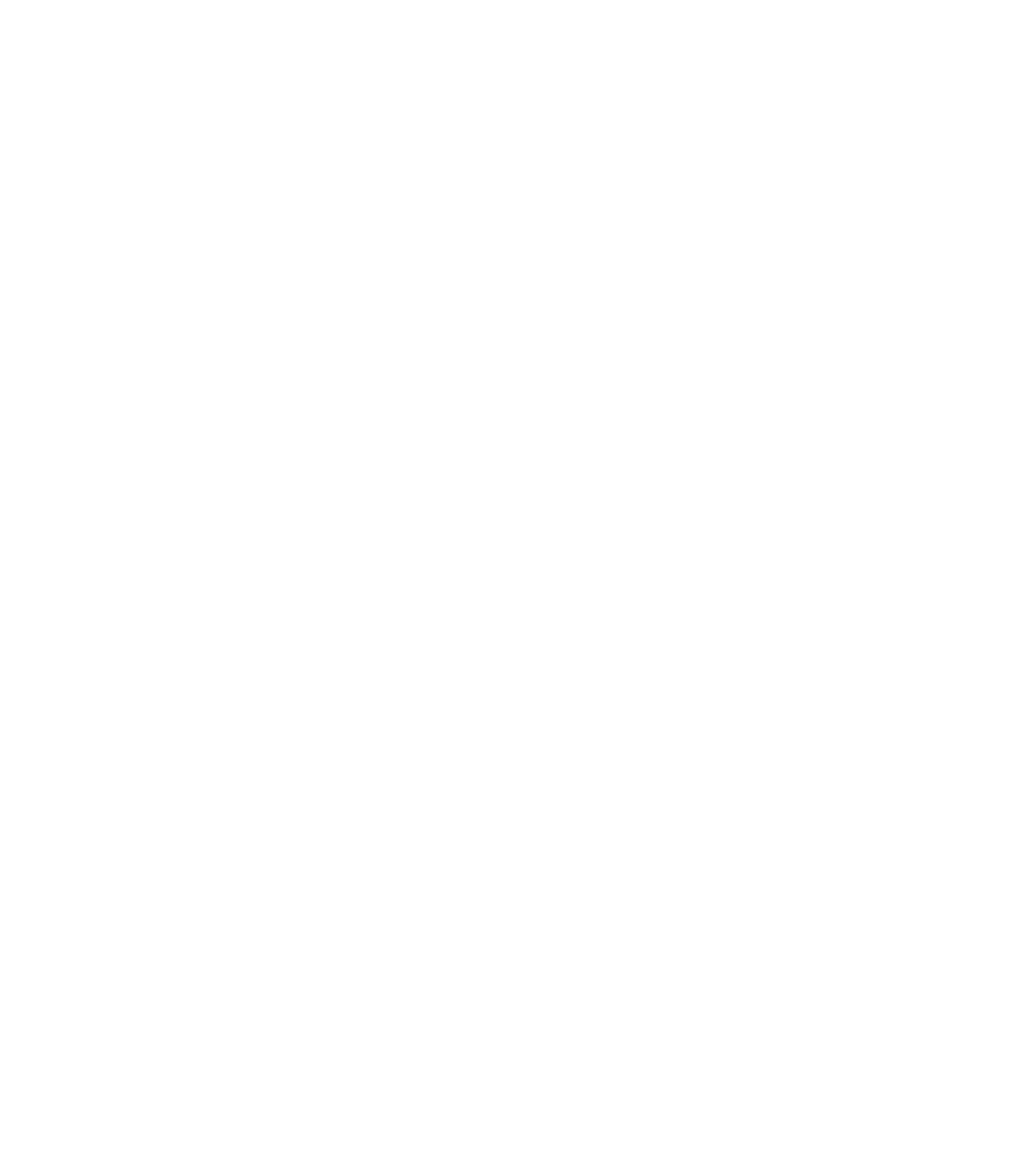
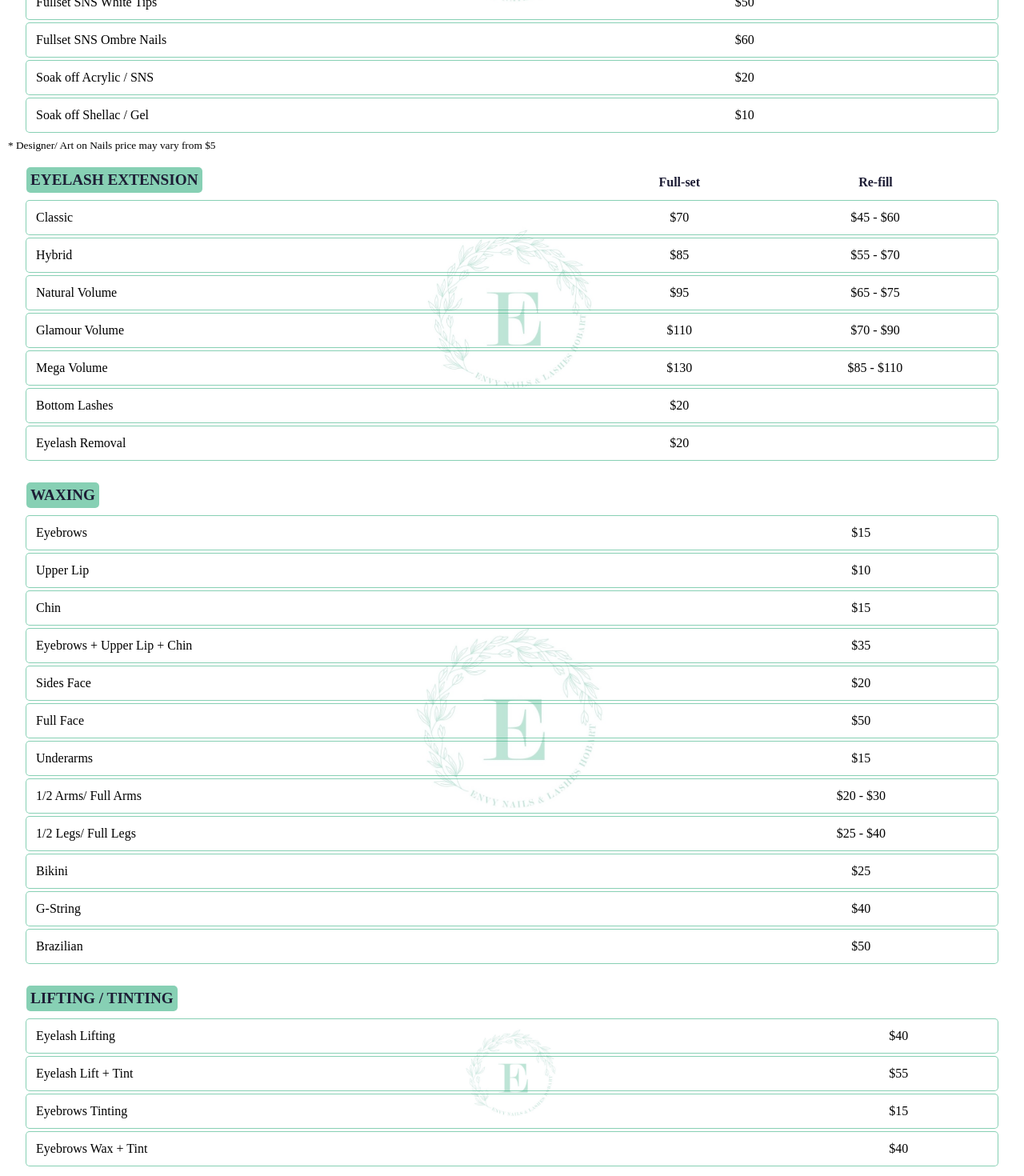
Before and after one commit to johnnyhuynh-dev/envy-nails, a React (Create React App) app: page / in a window 1280 px wide. Shown: the part 600-2070 px from the top of the page at 80% size. Before the commit the page ends 800 px from the top, so only its background shows below. Built offline with nearby package versions, Linux system fonts and the light colour scheme; no server answers; the database is empty.

Commit message:
fix pricing table, place the embedded logo image outside of each table

```diff
--- a/src/App.js
+++ b/src/App.js
@@ -1,7 +1,6 @@
 import React, { useState } from "react";
 import Footer from "./Footer";
 import NavBar from "./NavBar";
-import ProgressBar from "./ProgressBar";
 import UploadForm from "./firebase/UploadForm";
 import Slider from "./Slider";
 import Loader from "./Loader";
@@ -17,7 +16,7 @@ function App() {
     <div>
       <NavBar />
       <TopLogo />
-      {/* <Pricing /> */}
+      <Pricing />
       {/* <EyelashExtension /> */}
       {/* <UploadForm /> */}
       {/* <div className="slider-container">
--- a/src/Pricing.css
+++ b/src/Pricing.css
@@ -8,6 +8,20 @@
 
 .pricing .service-title {
   align-self: flex-start;
+}
+
+.service-container {
+  position: relative;
+  width: 100%;
+  display: flex;
+  flex-direction: column;
+  align-items: center;
+  margin: 5px 0px;
+}
+
+.service-container small {
+  align-self: flex-start;
+  margin-left: 10px;
 }
 
 table {
@@ -24,14 +38,9 @@ table {
   top: 50%;
   transform: translate(-50%, -50%);
 }
-.nails-pricing,
-.eyelash-pricing,
-.wax-pricing,
-.lifting-pricing {
-  position: relative;
-}
 
 .service-heading {
+  margin-bottom: 5px;
   width: max-content;
   border-radius: 5px;
   padding: 5px;
--- a/src/Pricing.js
+++ b/src/Pricing.js
@@ -19,10 +19,11 @@ export default function Pricing() {
       transition={{ damping: 10, duration: 1 }}
     >
       <h2 className="service-title">PRICING</h2>
-      <table className="nails-pricing">
+      <div className="service-container">
         <div className="embedded-logo">
           <img src={smallLogo} width={250} height={250} alt="small logo" />
         </div>
+        <table className="nails-pricing">
           <thead>
             <tr>
               <th>
@@ -45,13 +46,15 @@ export default function Pricing() {
               </tr>
             ))}
           </tbody>
+        </table>
         <small>* Designer/ Art on Nails price may vary from $5 </small>
-      </table>
+      </div>
 
-      <table className="eyelash-pricing">
+      <div className="service-container">
         <div className="embedded-logo">
           <img src={smallLogo} width={220} height={220} alt="small logo" />
         </div>
+        <table className="eyelash-pricing">
           <thead>
             <tr>
               <th>
@@ -75,11 +78,13 @@ export default function Pricing() {
             ))}
           </tbody>
         </table>
+      </div>
 
-      <table className="wax-pricing">
+      <div className="service-container">
         <div className="embedded-logo">
           <img src={smallLogo} width={250} height={250} alt="small logo" />
         </div>
+        <table className="wax-pricing">
           <thead>
             <tr>
               <th>
@@ -99,11 +104,13 @@ export default function Pricing() {
             ))}
           </tbody>
         </table>
+      </div>
 
-      <table className="lifting-pricing">
+      <div className="service-container">
         <div className="embedded-logo">
           <img src={smallLogo} width={120} height={120} alt="small logo" />
         </div>
+        <table className="lifting-pricing">
           <thead>
             <tr>
               <th>
@@ -121,6 +128,7 @@ export default function Pricing() {
             ))}
           </tbody>
         </table>
+      </div>
 
       <Footer />
     </motion.div>
--- a/src/ProgressBar.css
+++ b/src/ProgressBar.css
@@ -3,7 +3,7 @@
 } */
 
 .outer-bar {
-  height: 3px;
+  height: 2px;
   width: 100%;
   border: none;
 }
--- a/src/Slider.css
+++ b/src/Slider.css
@@ -13,4 +13,5 @@
   width: 100%;
   height: 100%;
   object-fit: cover;
+  border-radius: 0 0 10px 10px;
 }
```
Lines whose indentation alone changed are shown as unchanged.
